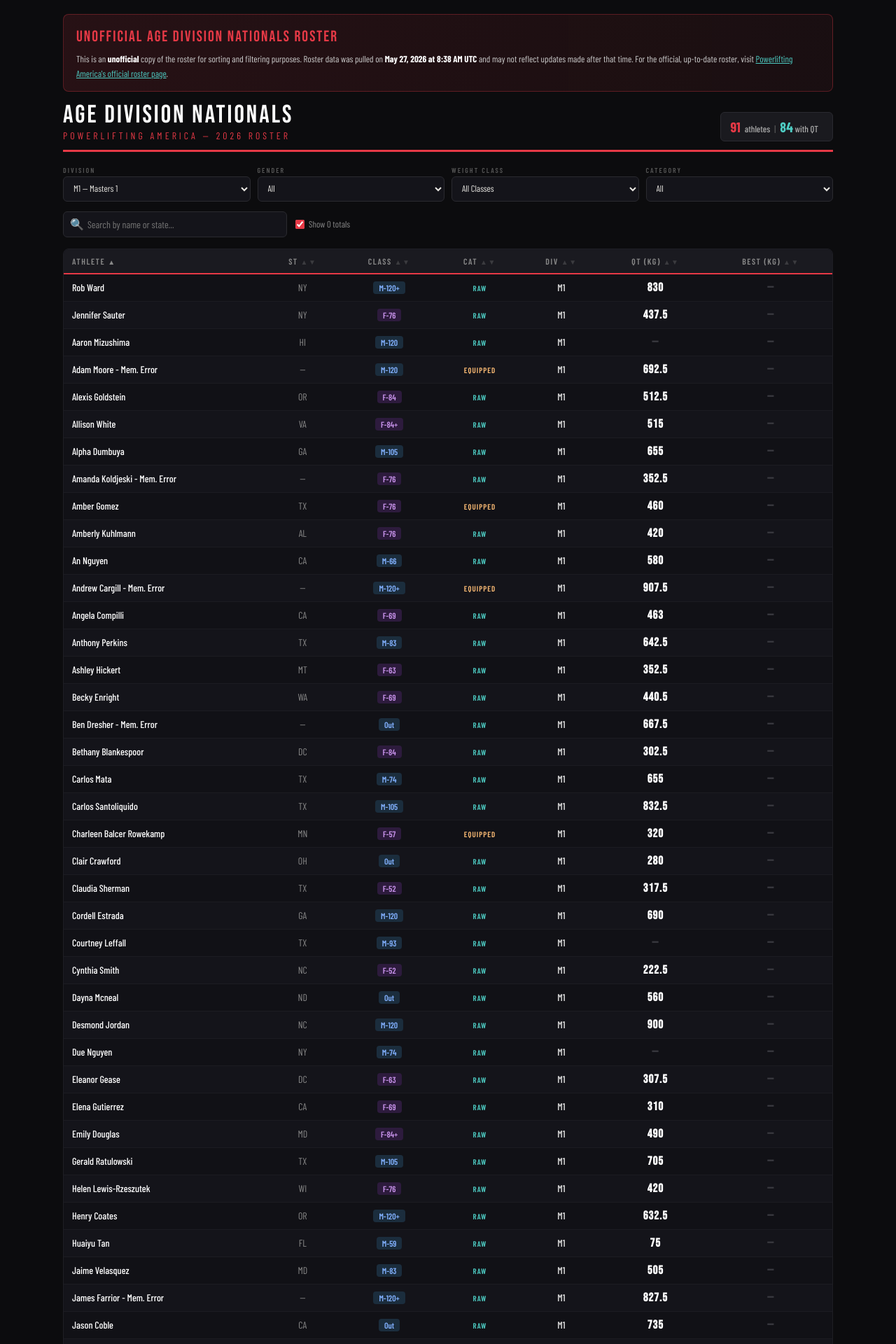
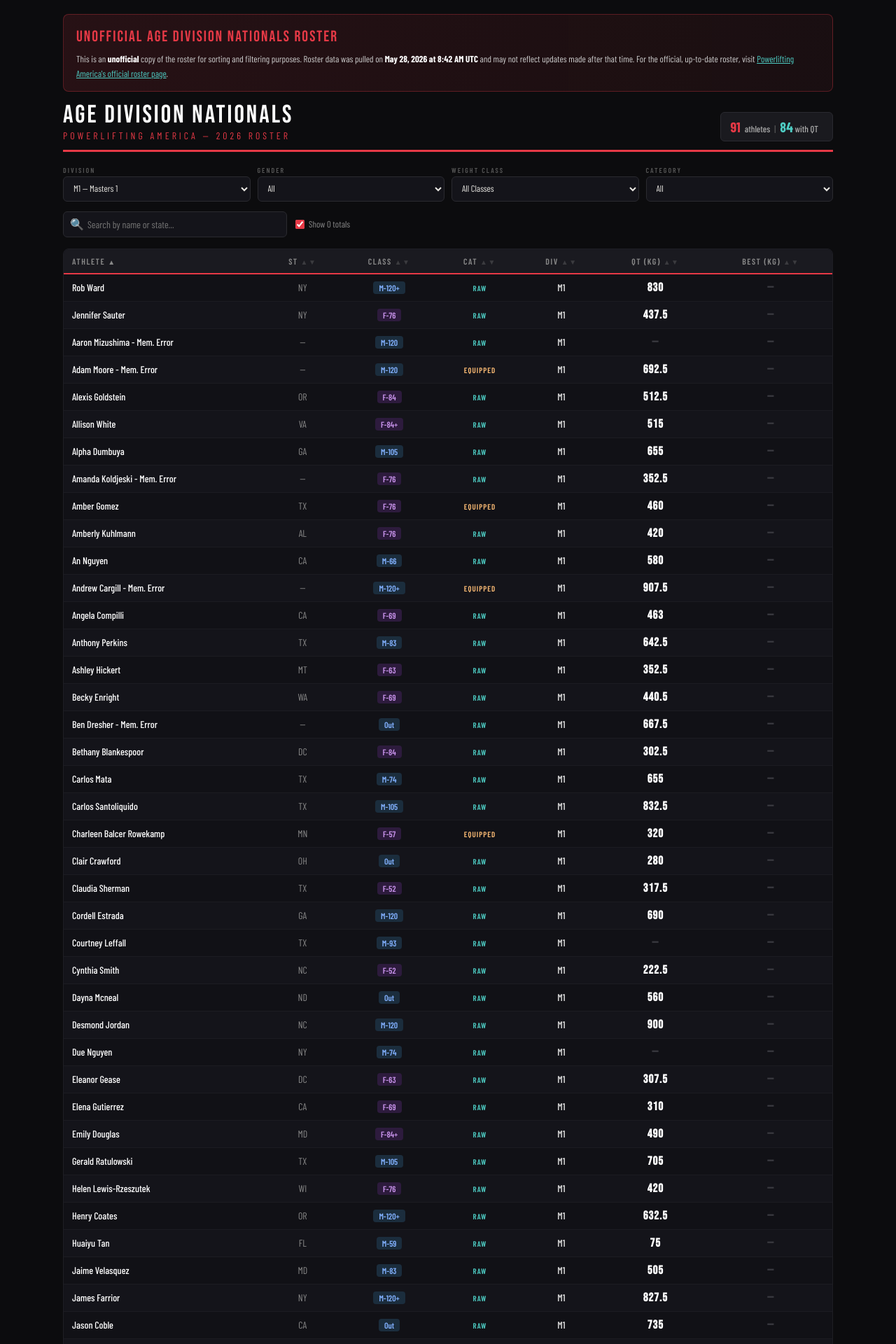
Before and after one commit to robmward/powerlifting-roster, a React (Vite) app: page / in a window 1280 px wide. Shown: the top 1920 px of the page at 70% size. Built offline with nearby package versions, Linux system fonts and the light colour scheme; a web font is replaced by a local one.

Commit message:
Update roster - 8 changes detected

```diff
--- a/src/App.jsx
+++ b/src/App.jsx
@@ -575,7 +575,7 @@ const ROSTER = [
 {"name":"George Acosta","state":"TX","wc":"M-105","cat":"Raw","div":"J","total":695,"best":0,"bestWc":"","diffWc":false,"bestFed":"","bestDate":"","ig":"","opl":""},
 {"name":"Ashton Smith","state":"FL","wc":"M-105","cat":"Raw","div":"J","total":687.5,"best":0,"bestWc":"","diffWc":false,"bestFed":"","bestDate":"","ig":"","opl":""},
 {"name":"Gil Romero Lopez","state":"AZ","wc":"M-105","cat":"Raw","div":"J","total":675,"best":0,"bestWc":"","diffWc":false,"bestFed":"","bestDate":"","ig":"","opl":""},
-{"name":"Kaiden Funderburk","state":"GA","wc":"M-105","cat":"Raw","div":"J","total":662.5,"best":0,"bestWc":"","diffWc":false,"bestFed":"","bestDate":"","ig":"","opl":""},
+{"name":"Kaiden Funderburk - Mem. Error","state":"--","wc":"M-105","cat":"Raw","div":"J","total":662.5,"best":0,"bestWc":"","diffWc":false,"bestFed":"","bestDate":"","ig":"","opl":""},
 {"name":"Cash Zumhingst","state":"IN","wc":"M-105","cat":"Raw","div":"J","total":660,"best":0,"bestWc":"","diffWc":false,"bestFed":"","bestDate":"","ig":"","opl":""},
 {"name":"Nico Meisser","state":"CA","wc":"M-105","cat":"Raw","div":"J","total":655,"best":0,"bestWc":"","diffWc":false,"bestFed":"","bestDate":"","ig":"","opl":""},
 {"name":"Angelo Carpino","state":"FL","wc":"M-105","cat":"Raw","div":"J","total":642.5,"best":0,"bestWc":"","diffWc":false,"bestFed":"","bestDate":"","ig":"","opl":""},
@@ -627,7 +627,7 @@ const ROSTER = [
 {"name":"Cordell Estrada","state":"GA","wc":"M-120","cat":"Raw","div":"M1","total":690,"best":0,"bestWc":"","diffWc":false,"bestFed":"","bestDate":"","ig":"","opl":""},
 {"name":"Nathan Alexander","state":"WA","wc":"M-120","cat":"Raw","div":"M1","total":610,"best":0,"bestWc":"","diffWc":false,"bestFed":"","bestDate":"","ig":"","opl":""},
 {"name":"Jonathan Jurewicz","state":"MD","wc":"M-120","cat":"Raw","div":"M1","total":407.5,"best":0,"bestWc":"","diffWc":false,"bestFed":"","bestDate":"","ig":"","opl":""},
-{"name":"Aaron Mizushima","state":"HI","wc":"M-120","cat":"Raw","div":"M1","total":0,"best":0,"bestWc":"","diffWc":false,"bestFed":"","bestDate":"","ig":"","opl":""},
+{"name":"Aaron Mizushima - Mem. Error","state":"--","wc":"M-120","cat":"Raw","div":"M1","total":0,"best":0,"bestWc":"","diffWc":false,"bestFed":"","bestDate":"","ig":"","opl":""},
 {"name":"Dante Deleon","state":"TX","wc":"M-120","cat":"Raw","div":"J","total":898.5,"best":0,"bestWc":"","diffWc":false,"bestFed":"","bestDate":"","ig":"","opl":""},
 {"name":"Brayden Naus","state":"GA","wc":"M-120","cat":"Raw","div":"J","total":875,"best":0,"bestWc":"","diffWc":false,"bestFed":"","bestDate":"","ig":"","opl":""},
 {"name":"Cain Lopez","state":"GA","wc":"M-120","cat":"Raw","div":"J","total":822.5,"best":0,"bestWc":"","diffWc":false,"bestFed":"","bestDate":"","ig":"","opl":""},
@@ -668,7 +668,7 @@ const ROSTER = [
 {"name":"Patrick Northcutt","state":"IL","wc":"M-120+","cat":"Raw","div":"M2","total":712.5,"best":0,"bestWc":"","diffWc":false,"bestFed":"","bestDate":"","ig":"","opl":""},
 {"name":"Nathan Gorham","state":"MD","wc":"M-120+","cat":"Raw","div":"M1","total":860,"best":0,"bestWc":"","diffWc":false,"bestFed":"","bestDate":"","ig":"","opl":""},
 {"name":"Rob Ward","state":"NY","wc":"M-120+","cat":"Raw","div":"M1","total":830,"best":0,"bestWc":"","diffWc":false,"bestFed":"","bestDate":"","ig":"","opl":""},
-{"name":"James Farrior - Mem. Error","state":"--","wc":"M-120+","cat":"Raw","div":"M1","total":827.5,"best":0,"bestWc":"","diffWc":false,"bestFed":"","bestDate":"","ig":"","opl":""},
+{"name":"James Farrior","state":"NY","wc":"M-120+","cat":"Raw","div":"M1","total":827.5,"best":0,"bestWc":"","diffWc":false,"bestFed":"","bestDate":"","ig":"","opl":""},
 {"name":"Khourey Royal","state":"NC","wc":"M-120+","cat":"Raw","div":"M1","total":745,"best":0,"bestWc":"","diffWc":false,"bestFed":"","bestDate":"","ig":"","opl":""},
 {"name":"Henry Coates","state":"OR","wc":"M-120+","cat":"Raw","div":"M1","total":632.5,"best":0,"bestWc":"","diffWc":false,"bestFed":"","bestDate":"","ig":"","opl":""},
 {"name":"Valente Inniss-Thompson","state":"TX","wc":"M-120+","cat":"Raw","div":"M1","total":0,"best":0,"bestWc":"","diffWc":false,"bestFed":"","bestDate":"","ig":"","opl":""},
@@ -849,7 +849,7 @@ export default function PowerliftingRoster() {
           }}>UNOFFICIAL AGE DIVISION NATIONALS ROSTER</div>
           <div>
             This is an <strong style={{color:"#fff"}}>unofficial</strong> copy of the roster for sorting and filtering purposes.
-            Roster data was pulled on <strong style={{color:"#fff"}}>May 27, 2026 at 8:38 AM UTC</strong> and may not reflect updates made after that time.
+            Roster data was pulled on <strong style={{color:"#fff"}}>May 28, 2026 at 8:42 AM UTC</strong> and may not reflect updates made after that time.
             For the official, up-to-date roster, visit{" "}
             <a href="https://powerlifting-america.com/age-division-nationals-roster/"
               target="_blank" rel="noopener noreferrer"
```
